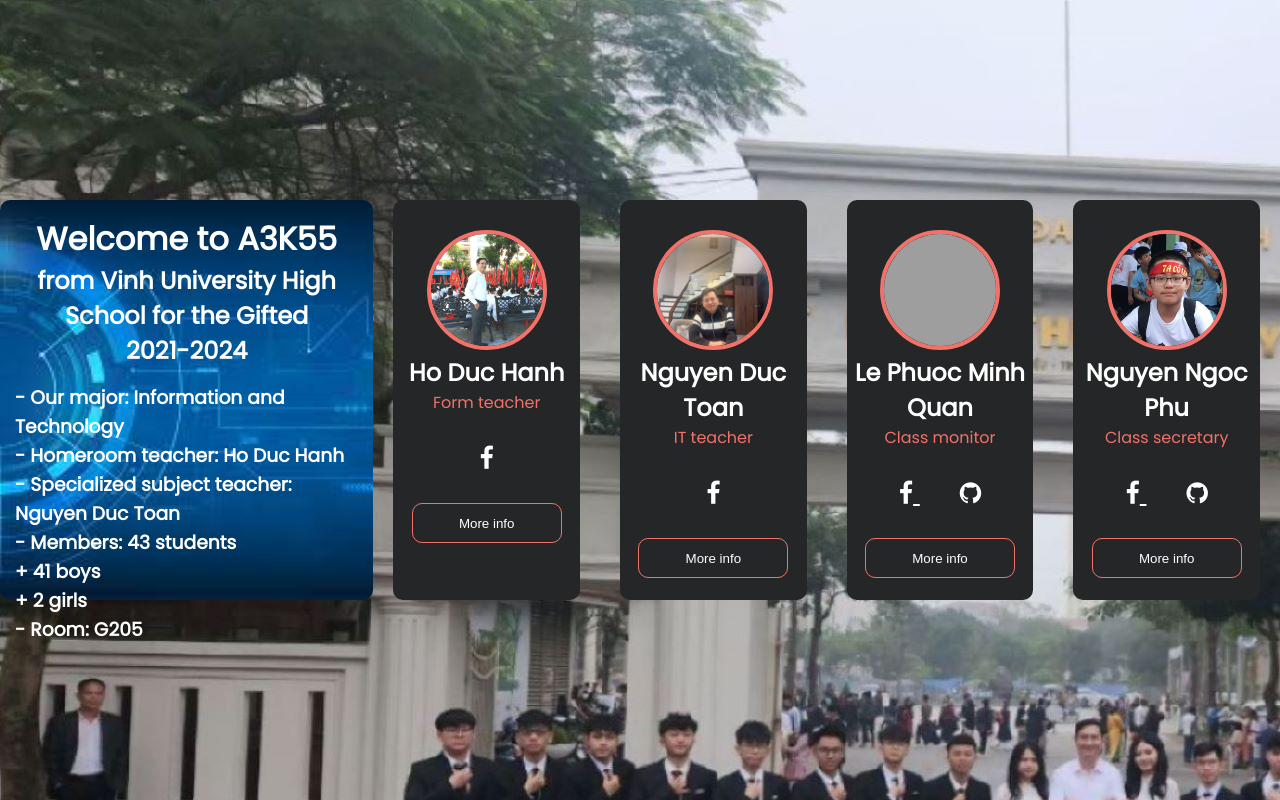
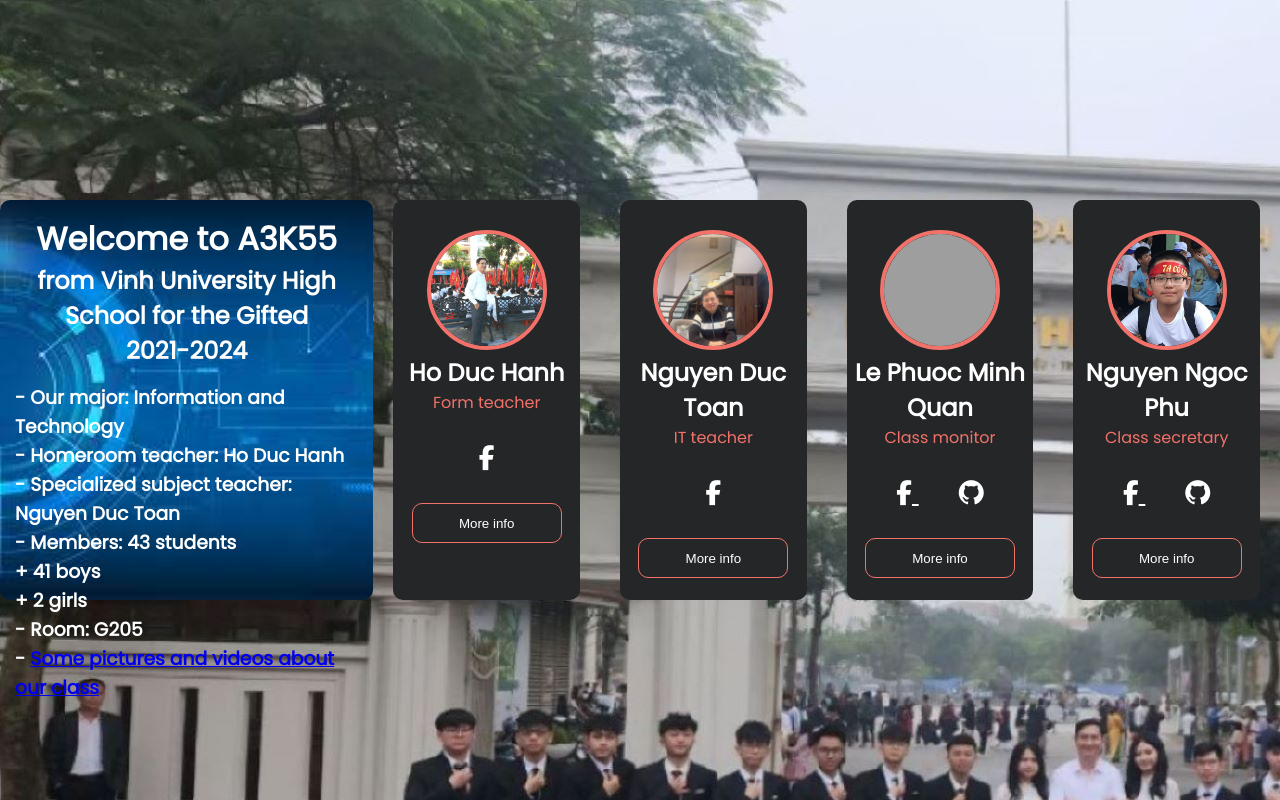
Before and after one commit to TriNguyen3110/A3K55, a plain HTML site: page index.html in a window 1280 px wide. Drawn offline with Linux system fonts and the light colour scheme; files that its build step writes are made by us from their sources; grey boxes are pictures that could not be loaded.

Commit message:
Update index.html

```diff
--- a/index.html
+++ b/index.html
@@ -5,8 +5,8 @@
     <meta name="viewport" content="width=device-width, initial-scale=1.0">
     <title>Welcome to A3K55!</title>
     <link rel="stylesheet" href="style.css">
+    <link rel="stylesheet" href="./fontawesome-free-6.5.1-web/fontawesome-free-6.5.1-web/css/all.css">
     <link rel='stylesheet' href='https://fonts.googleapis.com/css?family=Poppins'>
-    <link rel="stylesheet" href="https://cdnjs.cloudflare.com/ajax/libs/font-awesome/4.7.0/css/font-awesome.min.css">
 </head>
 <body>
     <div class="a3">
@@ -22,6 +22,8 @@
                     + 41 boys <br>
                     + 2 girls <br>
                 - Room: G205 <br>
+                -
+                <a href="https://tringuyen3110.github.io/minhtri/" target="_blank"> Some pictures and videos about our class </a>
             </h3>
         </p>
     </div>
@@ -33,7 +35,7 @@
         <p>Form teacher</p>
         <div class="card__social">
             <a href="https://www.facebook.com/hoduchanhdhv" target="_blank">
-                <i class="fa fa-facebook"></i>
+                <i class="fa-brands fa-facebook-f" ></i>
             </a>
         </div>
         <button>More info</button>
@@ -47,7 +49,7 @@
         <p>IT teacher</p>
         <div class="card__social">
             <a href="https://www.facebook.com/nguyenductoandhv" target="_blank">
-                <i class="fa fa-facebook"></i>
+                <i class="fa-brands fa-facebook-f" ></i>
             </a>
         </div>
         <button>More info</button>
@@ -60,10 +62,10 @@
         <p>Class monitor</p>
         <div class="card__social">
             <a href="https://www.facebook.com/quann.minh.19" target="_blank">
-                <i class="fa fa-facebook"></i>
+                <i class="fa-brands fa-facebook-f" ></i>
             </a>
             <a href="https://github.com/MinhQuanABCXYZ" target="_blank">
-              <i class="fa fa-github"></i>
+                <i class="fa-brands fa-github"></i>
             </a>
         </div>
         <button>More info</button>
@@ -76,10 +78,10 @@
         <p>Class secretary</p>
         <div class="card__social">
             <a href="https://www.facebook.com/nguyenngoc.phu.100046" target="_blank">
-                <i class="fa fa-facebook"></i>
+                <i class="fa-brands fa-facebook-f" ></i>
             </a>
             <a href="https://github.com/Deuser1209" target="_blank">
-              <i class="fa fa-github"></i>
+                <i class="fa-brands fa-github"></i>
             </a>
         </div>
         <button>More info</button>
```
